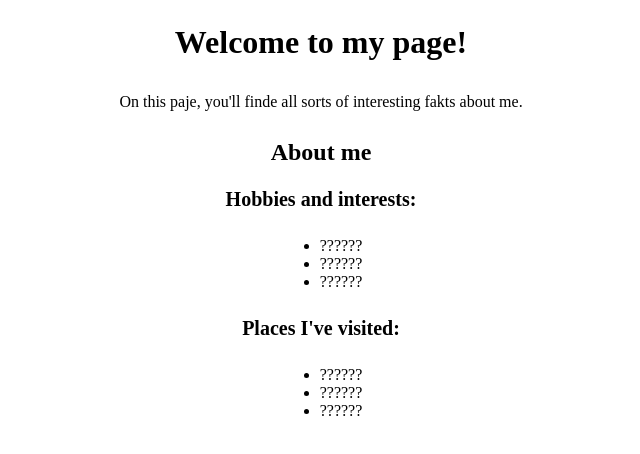
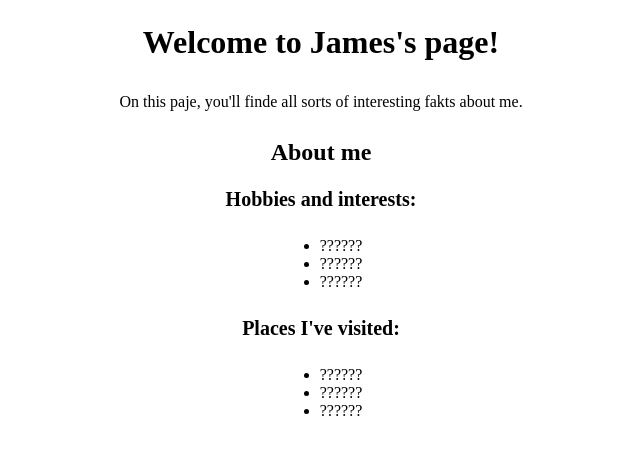
Before and after one commit to jamesmdy6/QA-Exercise, a plain HTML site: page index.html in a window 1280 px wide. Shown: the whole page, without its empty margins (319-959 px from the left). Drawn offline with Linux system fonts and the light colour scheme.

Commit message:
Edit page header

```diff
--- a/index.html
+++ b/index.html
@@ -8,7 +8,7 @@
   </head>
 
   <body>
-    <h1>Welcome to my page!</h1>
+    <h1>Welcome to James's page!</h1>
     <p>On this paje, you'll finde all sorts of interesting fakts about me.</p>
 
     <h2>About me</h2>
```
